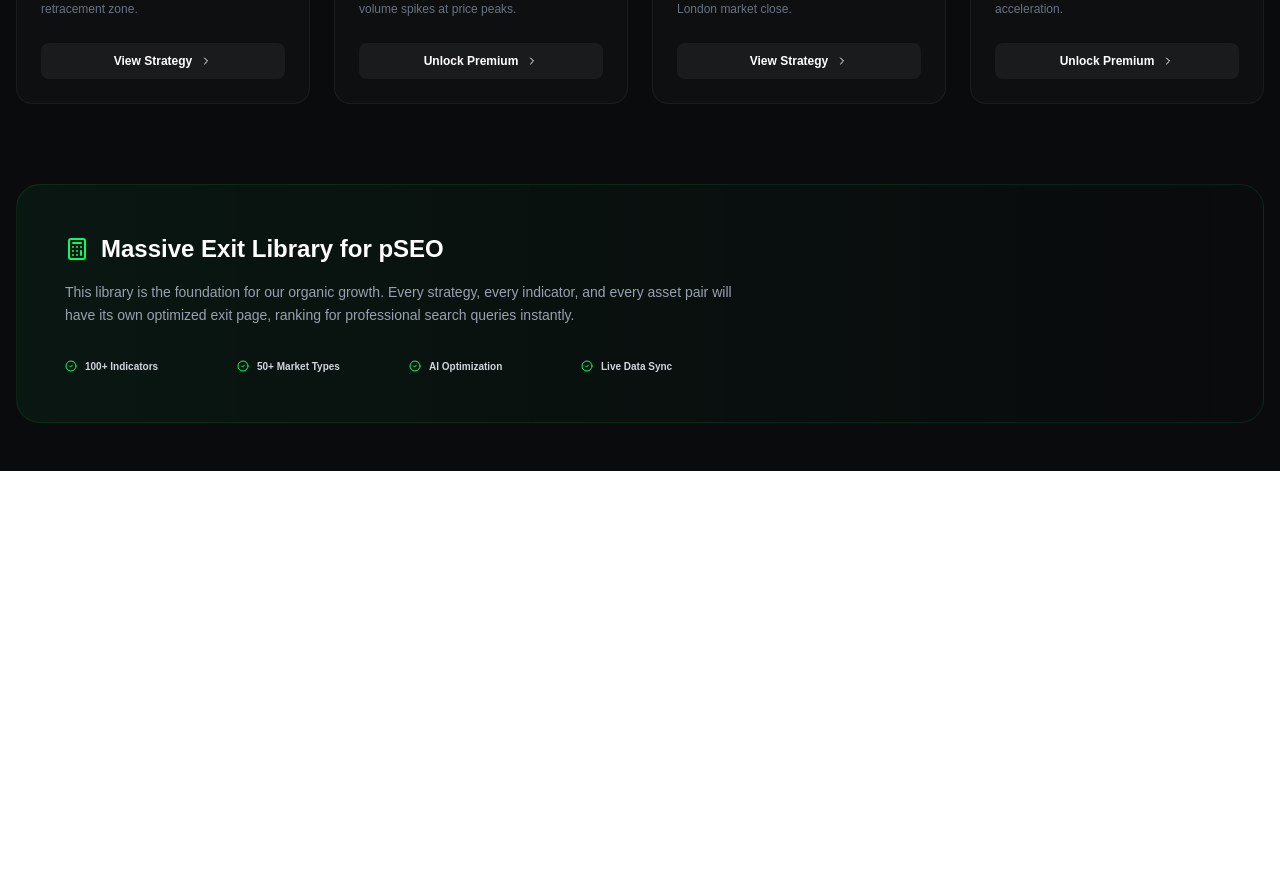
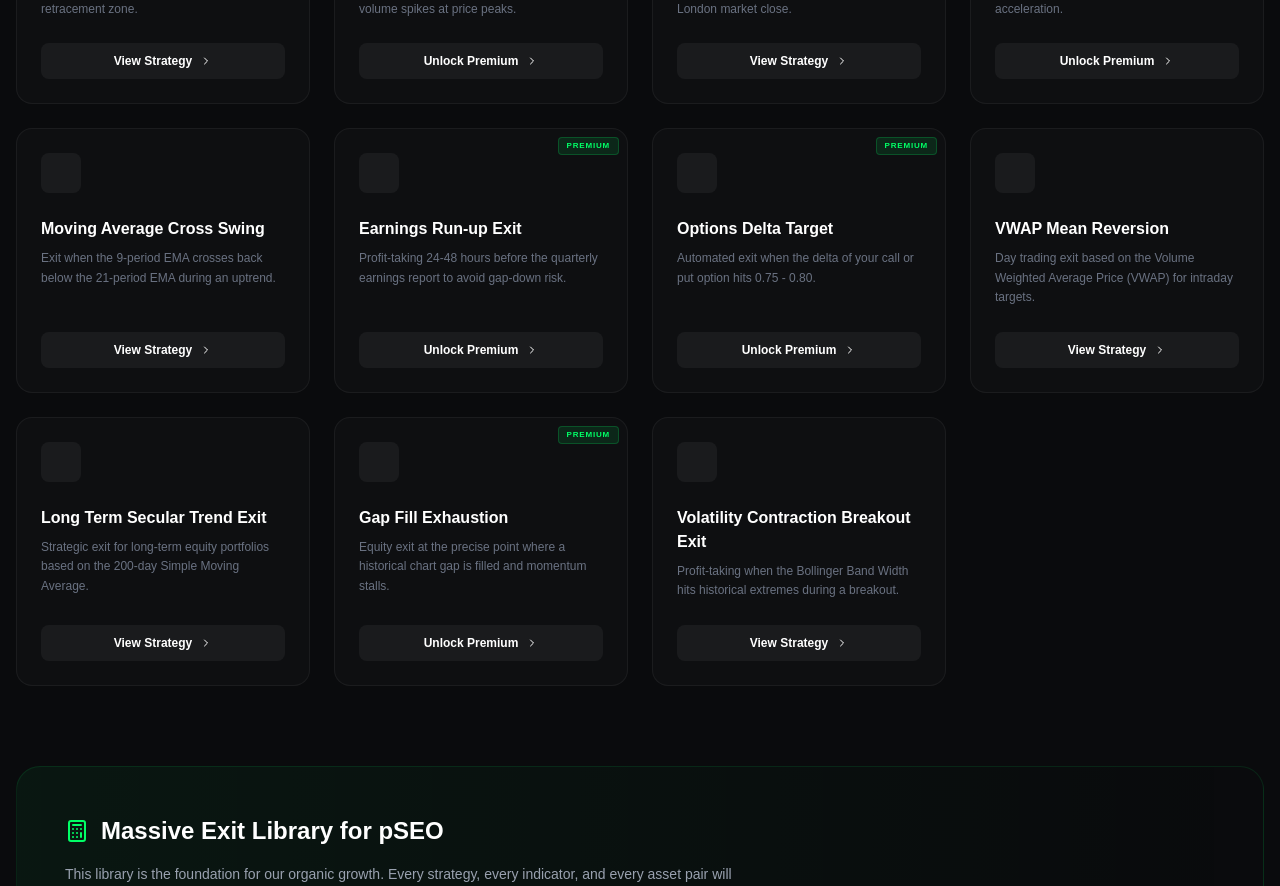
Before and after one commit to auralixai/taketheprofit, a Next.js app: page /library in a window 1280 px wide. Shown: the part 740-1626 px from the top of the page. Before the commit the page ends 1211 px from the top, so only its background shows below. Built offline with nearby package versions, Linux system fonts and the light colour scheme.

Commit message:
feat: batch 2 pSEO expansion for stocks, options, equity, and day trading

```diff
--- a/src/app/library/[slug]/page.tsx
+++ b/src/app/library/[slug]/page.tsx
@@ -131,8 +131,114 @@ const STRATEGIES_DATA: any = {
     ],
     psychology: "Provides a purely mechanical exit, silencing the 'hope' of a bounce when the trend has clearly flipped.",
     stats: { avgProfit: "+11.8%", drawdown: "-2.9%", volatility: "Medium-High" }
+  },
+  "moving-average-cross-swing": {
+    title: "Moving Average Cross Swing",
+    description: "The 9-21 EMA cross is a classic swing trading exit. It captures the bulk of a multi-day move while exiting before a significant trend reversal.",
+    winRate: "65%",
+    category: "Equity",
+    asset: "Blue-chip Stocks / Indices",
+    logic: [
+      "Wait for 9 EMA to cross below the 21 EMA.",
+      "Identify the first candle close below the cross level.",
+      "Exit 100% on the following candle open.",
+      "Wait for a new golden cross to re-enter."
+    ],
+    psychology: "Removes the guesswork of trend following by using an objective crossing signal.",
+    stats: { avgProfit: "+6.4%", drawdown: "-1.5%", volatility: "Low" }
+  },
+  "earnings-run-up-exit": {
+    title: "Earnings Run-up Exit",
+    description: "Avoid the volatility of an earnings report by selling into the anticipated price run-up 24 to 48 hours before the announcement.",
+    winRate: "72%",
+    category: "Stocks",
+    asset: "Tech / Mega-Cap Growth",
+    logic: [
+      "Identify upcoming earnings date.",
+      "Calculate 5-day average volume during the run-up.",
+      "Set an exit 48 hours prior to market close of the earnings day.",
+      "Profit from the anticipation, not the report itself."
+    ],
+    psychology: "Prevents gambling on binary outcomes and locks in consistent run-up gains.",
+    stats: { avgProfit: "+4.1%", drawdown: "0% (No post-earnings gap)", volatility: "High (Run-up only)" }
+  },
+  "options-delta-target": {
+    title: "Options Delta Target",
+    description: "Delta-based exits are the most precise way to manage risk in options trading. As your contract moves deeper in-the-money (ITM), the delta increase signals potential plateauing gamma.",
+    winRate: "61%",
+    category: "Options",
+    asset: "Calls / Puts (Monthly Exp.)",
+    logic: [
+      "Monitor option Delta in your trading platform.",
+      "Set an exit target when Delta hits 0.75 or 0.80.",
+      "Scale out 50% at Delta 0.70.",
+      "Close the full position when Delta hits the 0.80 threshold."
+    ],
+    psychology: "Ensures you are taking profit when the option's value is behaving like equity—minimizing time decay risk.",
+    stats: { avgProfit: "+45.0%", drawdown: "-15.0%", volatility: "High" }
+  },
+  "vwap-mean-reversion": {
+    title: "VWAP Mean Reversion",
+    description: "For day traders, the VWAP is the 'true price'. When price deviates significantly, it invariably returns to the mean.",
+    winRate: "69%",
+    category: "Day Trading",
+    asset: "Mid-Cap Equities (Intraday)",
+    logic: [
+      "Identify price 2 Standard Deviations from VWAP.",
+      "Watch for volume divergence on the 5-minute chart.",
+      "Exit on the first touch of the Upper/Lower Deviation Band.",
+      "Re-enter only on a VWAP cross."
+    ],
+    psychology: "Keeps day traders anchored to volume-weighted realities, preventing 'chasing' in high-deviation zones.",
+    stats: { avgProfit: "+2.8%", drawdown: "-0.5%", volatility: "Intraday" }
+  },
+  "long-term-secular-trend-exit": {
+    title: "Long Term Secular Trend Exit",
+    description: "Designed for the 'Buy and Hold' investor who needs a systematic way to protect wealth during bear markets.",
+    winRate: "81%",
+    category: "Long-Term",
+    asset: "ETFs / Retirement Portfolios",
+    logic: [
+      "Enable the 200-day Simple Moving Average (SMA).",
+      "Monitor monthly candle closes relative to the 200 SMA.",
+      "Exit 100% on a monthly close below the 200 SMA.",
+      "Re-allocate to cash or hedges until price breaks back above."
+    ],
+    psychology: "Protects multi-year wealth by cutting exposure only during confirmed long-term trend shifts.",
+    stats: { avgProfit: "+120.0% (Cycle)", drawdown: "-5.0% (SMA delay)", volatility: "Low" }
+  },
+  "gap-fill-exhaustion": {
+    title: "Gap Fill Exhaustion",
+    description: "Markets hate gaps. This strategy takes advantage of the 'magnet' effect of old gaps and exits exactly as the hole is filled.",
+    winRate: "76%",
+    category: "Equity",
+    asset: "Large Cap (Pre-market Gaps)",
+    logic: [
+      "Identify a price gap on the daily chart.",
+      "Draw lines at the gap high and gap low.",
+      "Exit immediately when price touches the opposing gap boundary.",
+      "Anticipate a reversal or consolidation at this fill point."
+    ],
+    psychology: "Capitalizes on structural market traps, exiting while momentum is high but the structural gap is closed.",
+    stats: { avgProfit: "+5.3%", drawdown: "-1.1%", volatility: "Medium" }
+  },
+  "volatility-contraction-breakout-exit": {
+    title: "Volatility Contraction Breakout Exit",
+    description: "Catch the explosion after the squeeze. This strategy exits when the expansion hits historical extremes.",
+    winRate: "67%",
+    category: "Swinging",
+    asset: "High-Growth / Momentum Stocks",
+    logic: [
+      "Identify a period of tight Bollinger Band Width.",
+      "Wait for a breakout on high volume.",
+      "Monitor the 'Expansion' of the bands.",
+      "Exit when the Band Width starts to contract from its peak."
+    ],
+    psychology: "Rides the breakout volatility to its max, exiting when the 'squeeze juice' has been fully squeezed out.",
+    stats: { avgProfit: "+18.2%", drawdown: "-3.9%", volatility: "High" }
   }
 };
+
 
 export default async function StrategyPage({ params }: { params: Promise<{ slug: string }> }) {
   const { slug } = await params;
--- a/src/data/strategies.ts
+++ b/src/data/strategies.ts
@@ -54,5 +54,54 @@ export const strategies = [
     description: "Trailing exit that tightens during rapid price acceleration.",
     category: "volatility",
     premium: true,
+  },
+  {
+    id: "moving-average-cross-swing",
+    title: "Moving Average Cross Swing",
+    description: "Exit when the 9-period EMA crosses back below the 21-period EMA during an uptrend.",
+    category: "equity",
+    premium: false,
+  },
+  {
+    id: "earnings-run-up-exit",
+    title: "Earnings Run-up Exit",
+    description: "Profit-taking 24-48 hours before the quarterly earnings report to avoid gap-down risk.",
+    category: "stocks",
+    premium: true,
+  },
+  {
+    id: "options-delta-target",
+    title: "Options Delta Target",
+    description: "Automated exit when the delta of your call or put option hits 0.75 - 0.80.",
+    category: "options",
+    premium: true,
+  },
+  {
+    id: "vwap-mean-reversion",
+    title: "VWAP Mean Reversion",
+    description: "Day trading exit based on the Volume Weighted Average Price (VWAP) for intraday targets.",
+    category: "day-trading",
+    premium: false,
+  },
+  {
+    id: "long-term-secular-trend-exit",
+    title: "Long Term Secular Trend Exit",
+    description: "Strategic exit for long-term equity portfolios based on the 200-day Simple Moving Average.",
+    category: "long-term",
+    premium: false,
+  },
+  {
+    id: "gap-fill-exhaustion",
+    title: "Gap Fill Exhaustion",
+    description: "Equity exit at the precise point where a historical chart gap is filled and momentum stalls.",
+    category: "equity",
+    premium: true,
+  },
+  {
+    id: "volatility-contraction-breakout-exit",
+    title: "Volatility Contraction Breakout Exit",
+    description: "Profit-taking when the Bollinger Band Width hits historical extremes during a breakout.",
+    category: "swinging",
+    premium: false,
   }
 ];
```
